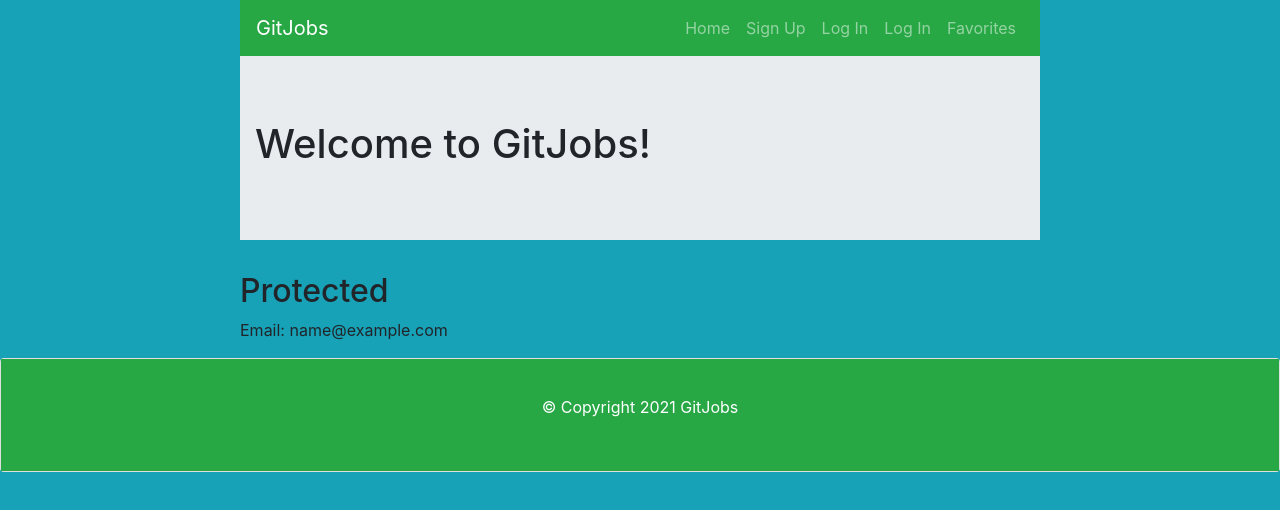
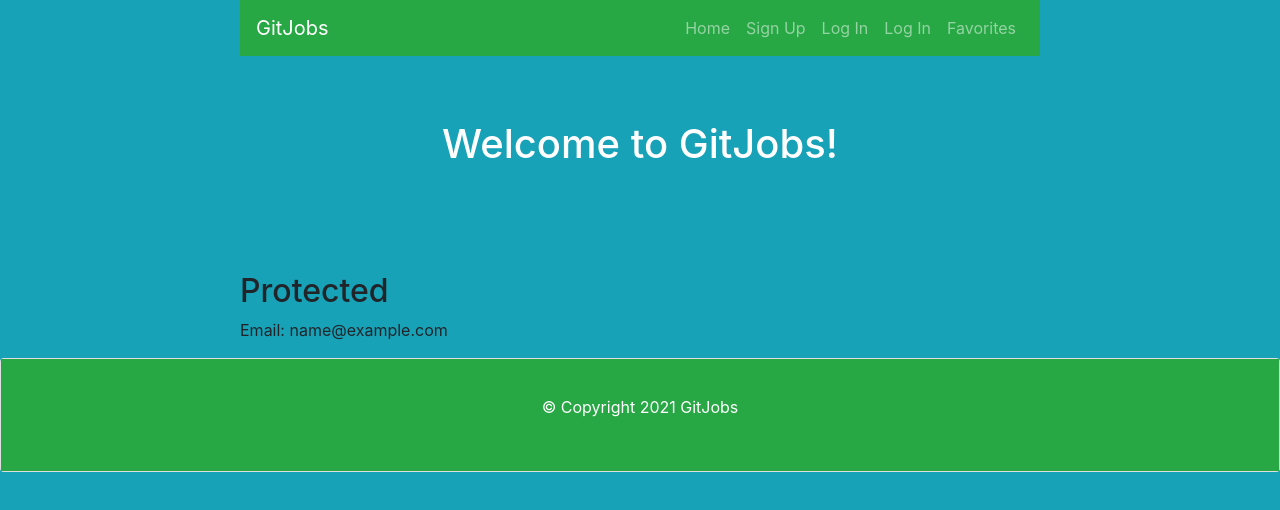
Before and after one commit to Claudialhc/git-jobs, a React (Create React App) app in the folder client/: page /protected in a window 1280 px wide. Shown: the top 510 px of the page. Built offline with nearby package versions, Linux system fonts and the light colour scheme; sample sign-in values are in the browser's storage.

Commit message:
edited jumbotron color and text color and centered text

```diff
--- a/client/src/pages/ProtectedPage.js
+++ b/client/src/pages/ProtectedPage.js
@@ -6,9 +6,9 @@ function ProtectedPage() {
   const auth = useAuth();
   return (
     <div>
-      <Jumbotron fluid>
+      <Jumbotron fluid className="bg-info text-white">
         <Container>
-          <h1>Welcome to GitJobs!</h1>
+          <h1  className="text-center">Welcome to GitJobs!</h1>
         </Container>
       </Jumbotron>
       <h2>Protected</h2>
```
